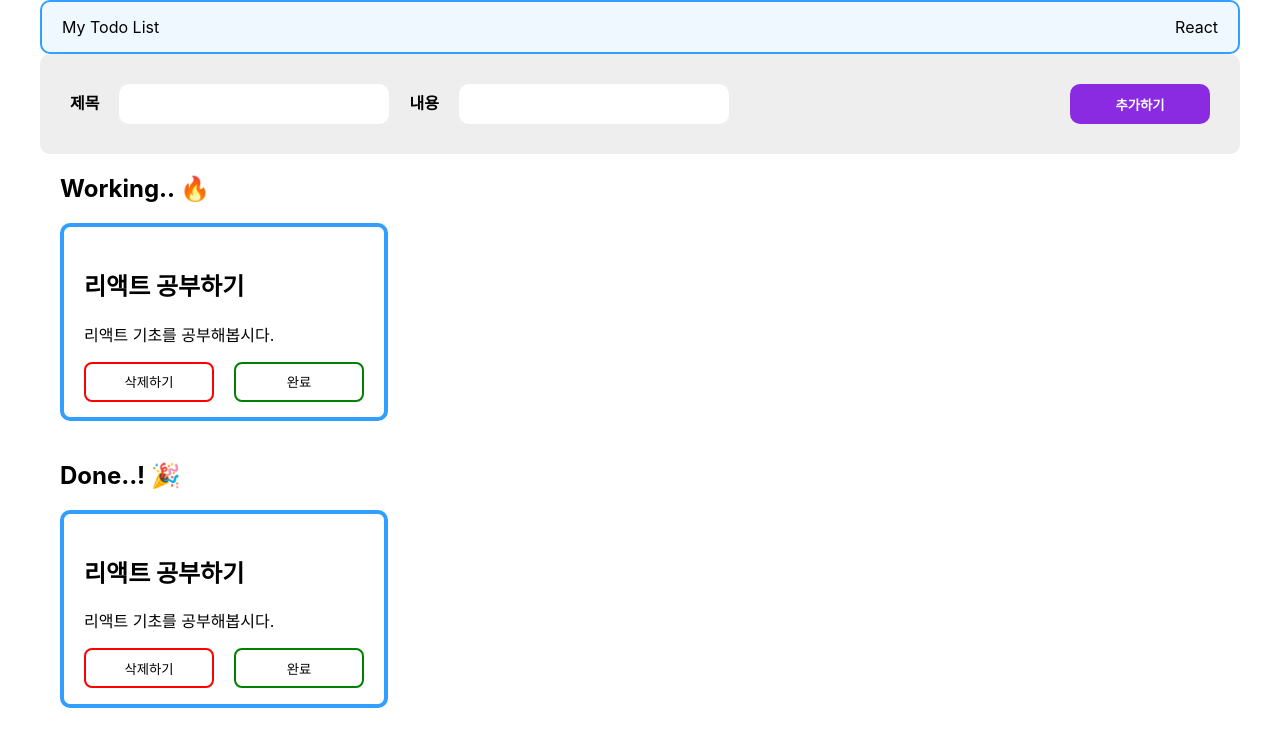
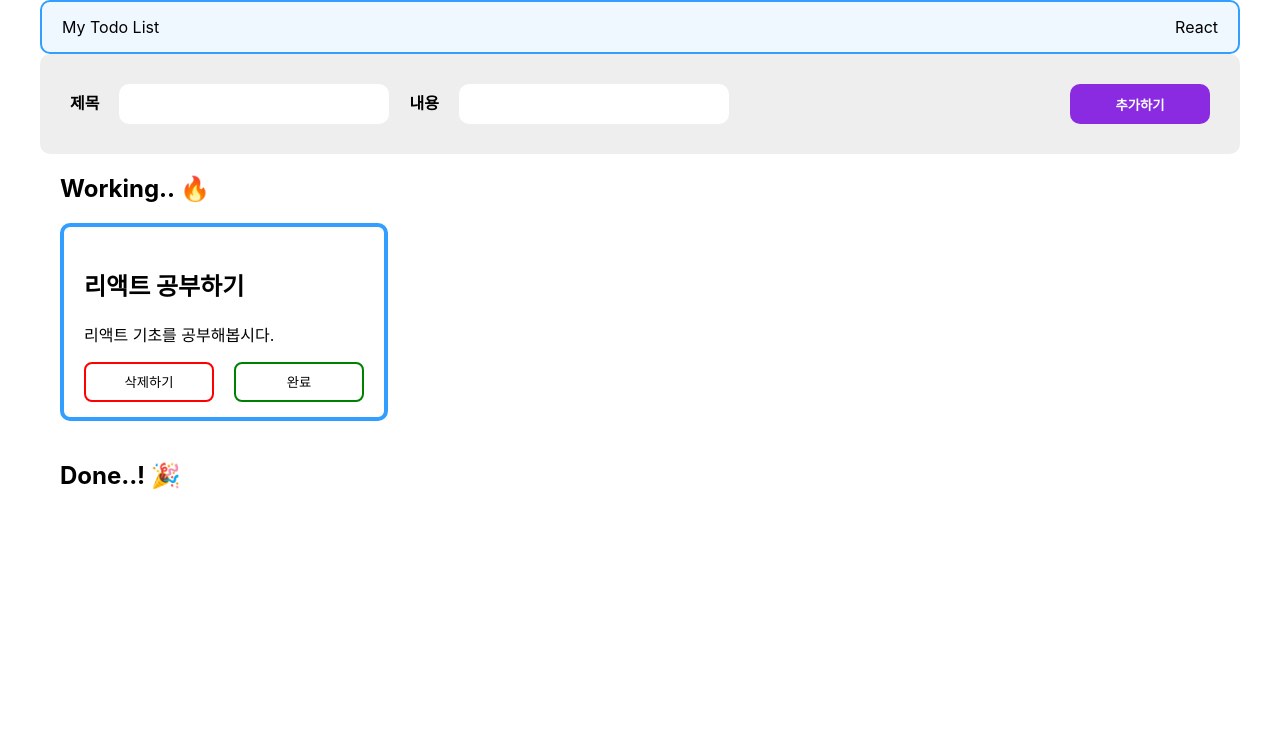
Before and after one commit to raaang/Todo_list, a React (Create React App) app: page / in a window 1280 px wide. Shown: the top 746 px of the page. Built offline with nearby package versions, Linux system fonts and the light colour scheme.

Commit message:
투두리스트 추가하기 구현

```diff
--- a/src/App.js
+++ b/src/App.js
@@ -1,13 +1,10 @@
+import React, { useState } from 'react'
 import './App.css';
-import Header from './components/header/Header';
-import Form from './components/form/Form';
 import TodoList from './components/pages/TodoList';
 
 function App() {
   return (
     <div className="App">
-      <Header />
-      <Form />
 			<TodoList />
     </div>
   );
--- a/src/components/form/Form.jsx
+++ b/src/components/form/Form.jsx
@@ -1,17 +1,29 @@
-import React from 'react';
+import React, { useState } from 'react';
 import './style.css';
 
-function Form() {
+function Form(props) {
+	// console.log('form', props.working);
+	const [title, setTitle] = useState('');
+	const [content, setContent] = useState('');
+
+	const onSubmitHandler = () => {
+		props.setTodo([...props.todo, {title: title, body: content, isDone: false, id: props.count+1}]);
+		props.setCount(props.count+1);
+		setTitle('');
+		setContent('');
+	}
 
 	return (
 		<div className="form">
 			<div className="input">
 				<span>제목</span>
-				<input type="text" />
+				<input type="text" id="title" onChange={(event)=> setTitle(event.target.value)} value={title}/>
 				<span>내용</span>
-				<input type="text" />
+				<input type="text" id="title" onChange={(event)=> setContent(event.target.value)} value={content}/>
 			</div>
-			<button className="add-btn">추가하기</button>
+			<button className="add-btn" onClick={onSubmitHandler}>
+				추가하기
+			</button>
 		</div>
 	);
 }
--- a/src/components/layout/Layout.jsx
+++ b/src/components/layout/Layout.jsx
@@ -2,13 +2,14 @@ import React from 'react';
 import List from '../list/List';
 import './style.css';
 
-function Layout() {
+function Layout(props) {
+	console.log('layout', props.todo);
 
 	return (
 		<div className="layout">
 			<div className="working-list">
 				<h2>Working.. 🔥</h2>
-				<List />
+				<List todo={props.todo}/>
 			</div>
 
 			<div className="done-list">
--- a/src/components/list/List.jsx
+++ b/src/components/list/List.jsx
@@ -2,11 +2,19 @@ import React from 'react';
 import Todo from '../todo/Todo'
 import './style.css';
 
-function List() {
+function List(props) {
+	console.log('list', props.todo);
+
+	const todo_list = props.todo;
 
 	return (
 		<div className="item-list">
-			<Todo />
+			{todo_list && todo_list.map((item, index) => {
+				console.log('map', index, item);
+				return (
+					<Todo className="list-item" key={index} todo={item} />
+				);
+			})}
 	</div>
 	);
 }
--- a/src/components/pages/TodoList.jsx
+++ b/src/components/pages/TodoList.jsx
@@ -1,11 +1,25 @@
-import React from 'react';
+import React, { useState } from 'react';
+import Form from '../form/Form';
+import Header from '../header/Header';
 import Layout from '../layout/Layout';
 
-function TodoList() {
+function TodoList(props) {
+	const [count, setCount] = useState(0);
+	const [todo, setTodo] = useState([{
+		title: '리액트 공부하기',
+		body: '리액트 기초를 공부해봅시다.',
+		isDone: false,
+		id: count
+	}]);
+
+	console.log(todo);
+	console.log(count);
 
 	return (
-		<div>
-			<Layout />
+		< div>
+			< Header />
+			< Form todo={ todo } setTodo={ setTodo } count={ count } setCount={ setCount } />
+			< Layout todo={ todo } />
 		</div>
 	);
 }
--- a/src/components/todo/Todo.jsx
+++ b/src/components/todo/Todo.jsx
@@ -1,17 +1,25 @@
 import React from 'react';
 import './style.css';
 
-function Todo() {
+function Todo(props) {
+	console.log('todo', props);
+
+	// const done_btn = '';
+	// if (props.todo.isDone) {
+	// 	done_btn = '취소';
+	// } else {
+	// 	done_btn = '완료';
+	// }
 
 	return (
 		<div className="item">
 			<div className="item-info">
-				<h2>리액트 공부하기</h2>
-				<p>리액트 기초를 공부해봅시다.</p>
+				<h2>{props.todo.title}</h2>
+				<p>{props.todo.body}</p>
 			</div>
 			<div className="item-btn">
 				<button className="remove-btn">삭제하기</button>
-				<button className="done-btn">완료</button>
+				<button className="done-btn">{props.isDone ? "취소" : "완료"}</button>
 			</div>
 		</div>
 	);
```
